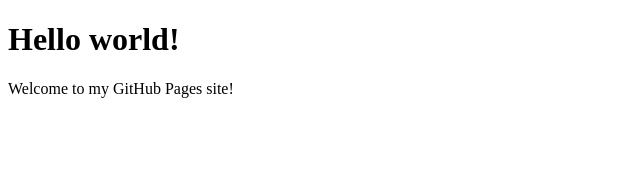
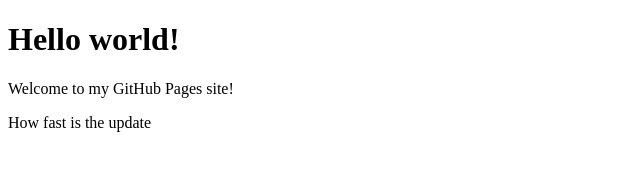
Before and after one commit to sfm1234/ideaScratchPage, a plain HTML site: page index.html in a window 1280 px wide. Shown: the whole page, without its empty margins (0-640 px from the left). Drawn offline with Linux system fonts and the light colour scheme.

Commit message:
update test

```diff
--- a/index.html
+++ b/index.html
@@ -6,5 +6,6 @@
   <body>
     <h1>Hello world!</h1>
     <p>Welcome to my GitHub Pages site!</p>
+    <p> How fast is the update</p>
   </body>
 </html>
```
